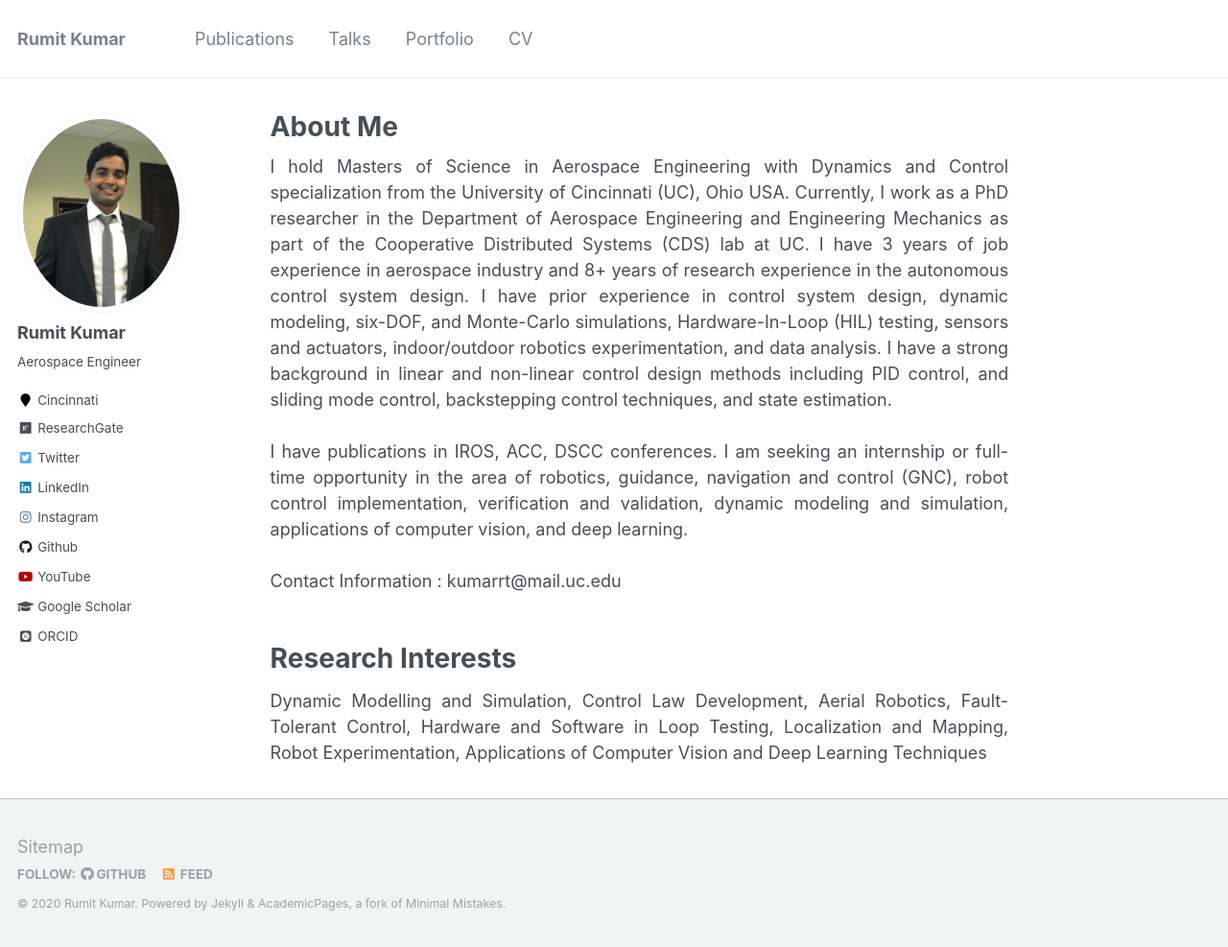
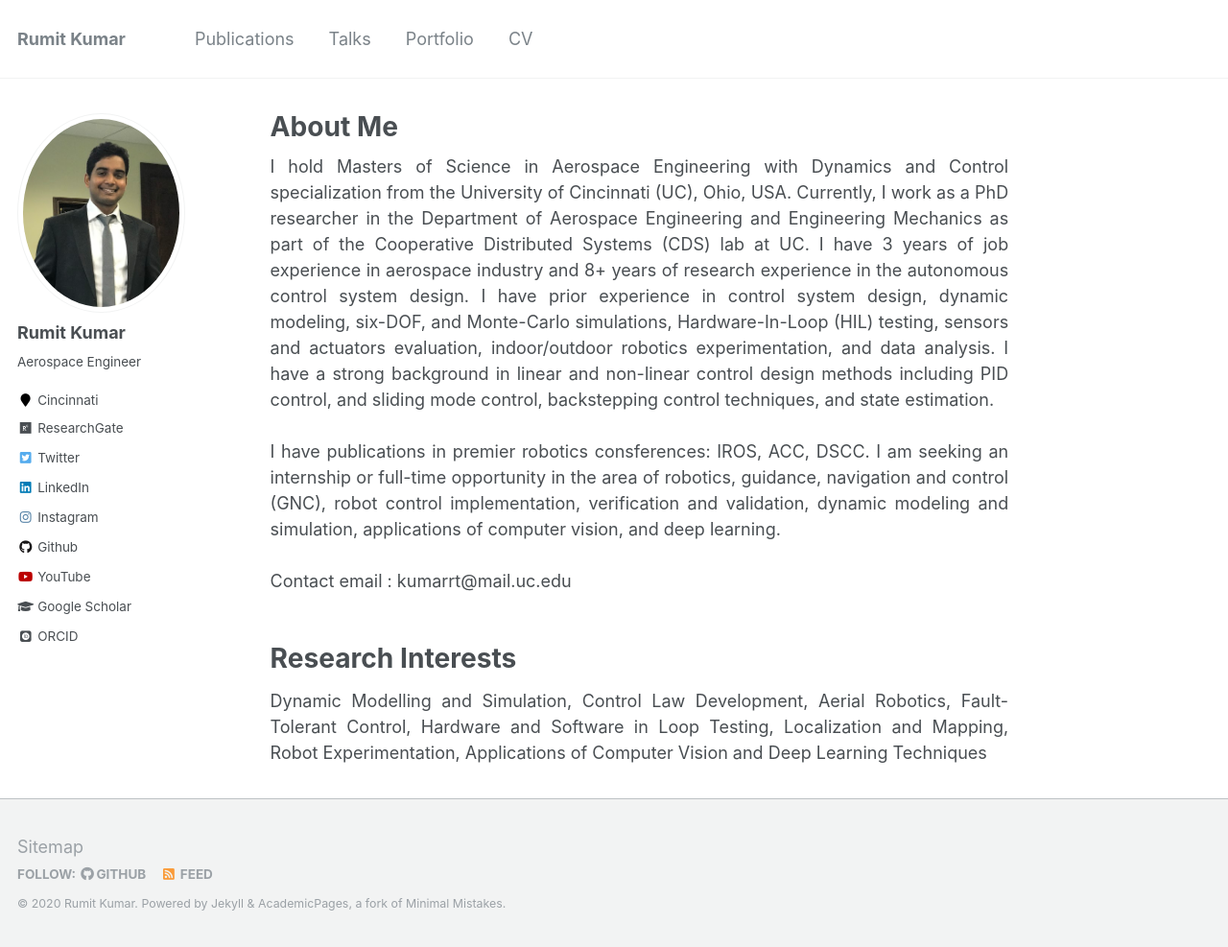
Before and after one commit to kumarrt/kumarrt.github.io, a Jekyll site: the page built from _pages/about.md, in a window 1280 px wide and 987 px high. Shown: the whole window at 96% size. Built offline with Jekyll 4.4.1, drawn with Linux system fonts in a browser that asks for light colours; some web fonts are replaced.

Commit message:
Update about.md

```diff
--- a/_pages/about.md
+++ b/_pages/about.md
@@ -7,17 +7,17 @@ redirect_from:
   - /about/
   - /about.html
 ---
-<div style="text-align: justify"> I hold Masters of Science in Aerospace Engineering with Dynamics and Control specialization from the University of Cincinnati (UC), Ohio USA. Currently, I work as a PhD researcher in the Department of Aerospace Engineering and Engineering Mechanics as part of the Cooperative Distributed Systems (CDS) lab at UC. I have 3 years of job experience in aerospace industry and 8+ years of research experience in the autonomous control system design. I have prior experience in control system design, dynamic modeling, six-DOF, and Monte-Carlo simulations, Hardware-In-Loop (HIL) testing, sensors and actuators, indoor/outdoor robotics experimentation, and data analysis. I have a strong background in linear and non-linear control design methods including PID control, and sliding mode control, backstepping control techniques, and state estimation.
+<div style="text-align: justify"> I hold Masters of Science in Aerospace Engineering with Dynamics and Control specialization from the University of Cincinnati (UC), Ohio, USA. Currently, I work as a PhD researcher in the Department of Aerospace Engineering and Engineering Mechanics as part of the Cooperative Distributed Systems (CDS) lab at UC. I have 3 years of job experience in aerospace industry and 8+ years of research experience in the autonomous control system design. I have prior experience in control system design, dynamic modeling, six-DOF, and Monte-Carlo simulations, Hardware-In-Loop (HIL) testing, sensors and actuators evaluation, indoor/outdoor robotics experimentation, and data analysis. I have a strong background in linear and non-linear control design methods including PID control, and sliding mode control, backstepping control techniques, and state estimation.
 
 <br />
 <br />
 
-I have publications in IROS, ACC, DSCC conferences. I am seeking an internship or full-time opportunity in the area of robotics, guidance, navigation and control (GNC), robot control implementation, verification and validation, dynamic modeling and simulation, applications of computer vision, and deep learning.
+I have publications in premier robotics consferences: IROS, ACC, DSCC. I am seeking an internship or full-time opportunity in the area of robotics, guidance, navigation and control (GNC), robot control implementation, verification and validation, dynamic modeling and simulation, applications of computer vision, and deep learning.
 
  </div>
 
 <br />
-Contact Information : kumarrt@mail.uc.edu
+Contact email : kumarrt@mail.uc.edu
 <br />
 <br />
 
```
